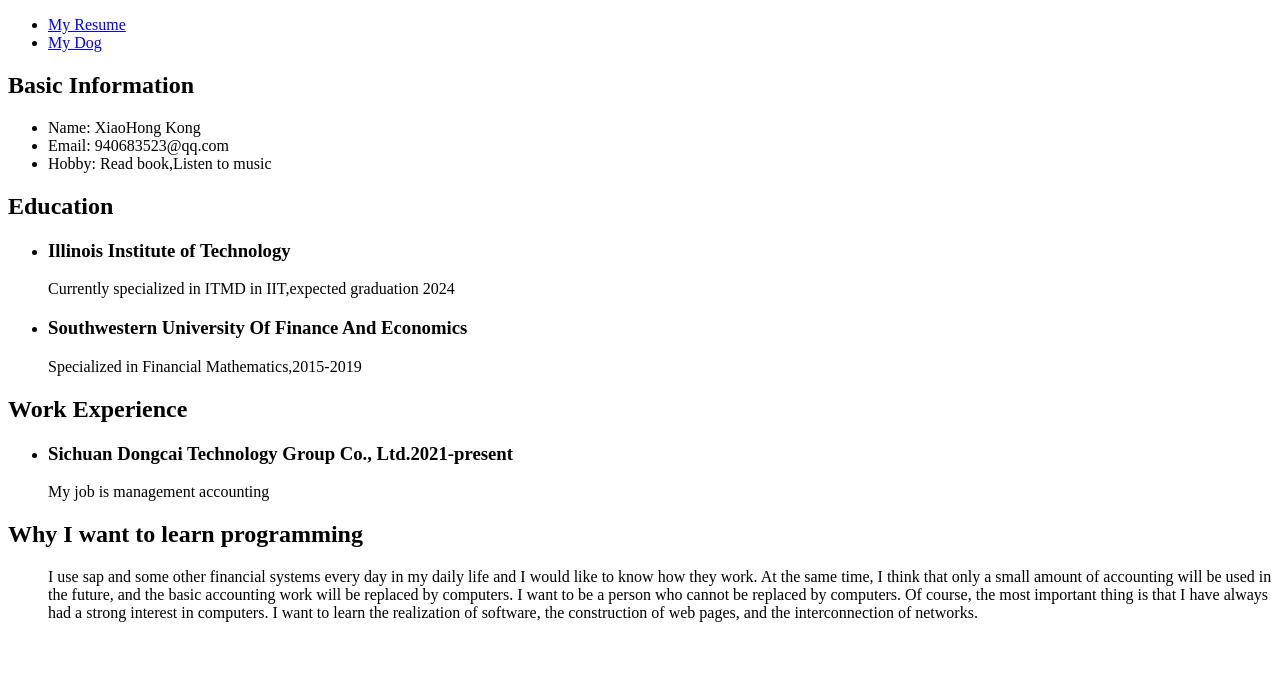
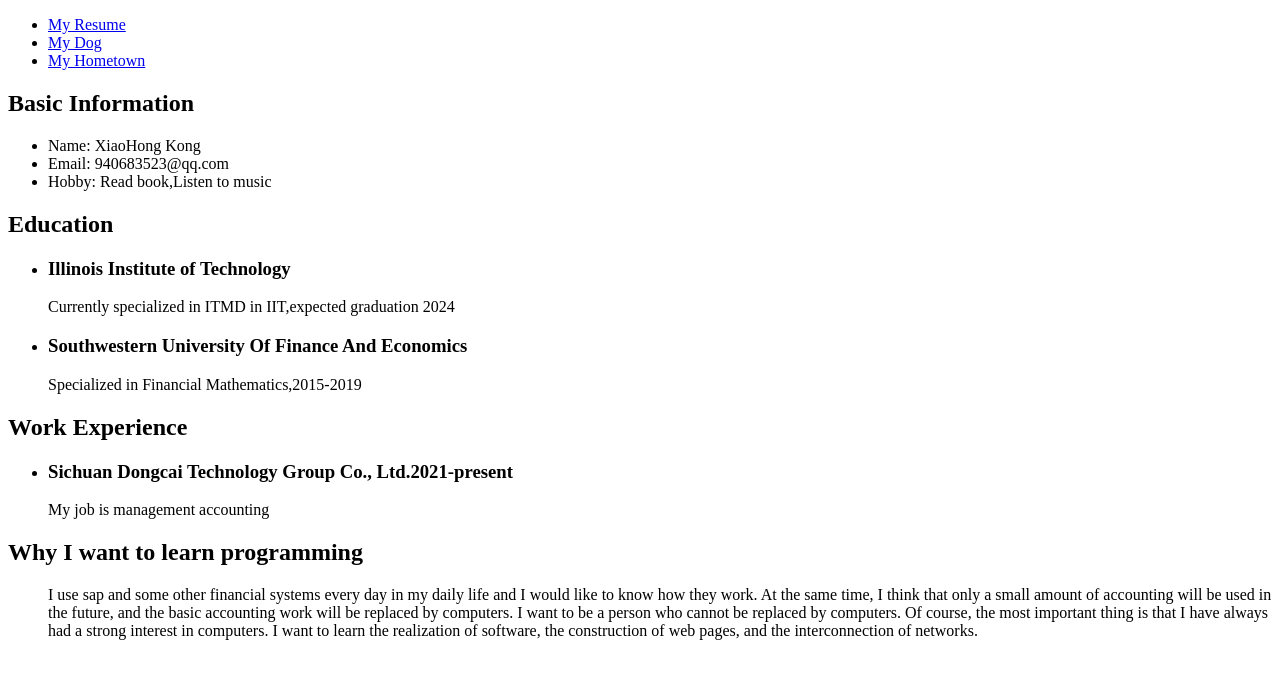
Before and after one commit to XiaoHongKou/Project-1, a plain HTML site: page Index.html in a window 1280 px wide. Drawn offline with Linux system fonts and the light colour scheme.

Commit message:
Update Index.html

```diff
--- a/Index.html
+++ b/Index.html
@@ -9,6 +9,7 @@
 		<ul>
 			<li><a href="Index.html">My Resume</a></li>
 			<li><a href="delta.html">My Dog</a></li>
+			<li><a href="hometown.html">My Hometown</a></li>
 		</ul>
 	</nav>
 			<h2>Basic Information</h2>
@@ -22,7 +23,7 @@
 			        <h3>Illinois Institute of Technology</h3>
 			</li></ul>
 			<ul>
-			            <p>Currently specialized in ITMD in IIT,expected graduation 2024</p>
+			<p> Currently specialized in ITMD in IIT,expected graduation 2024 </p>
 		 	</ul>
 		 	<ul><li>
 			        <h3>Southwestern University Of Finance And Economics</h3>
```
